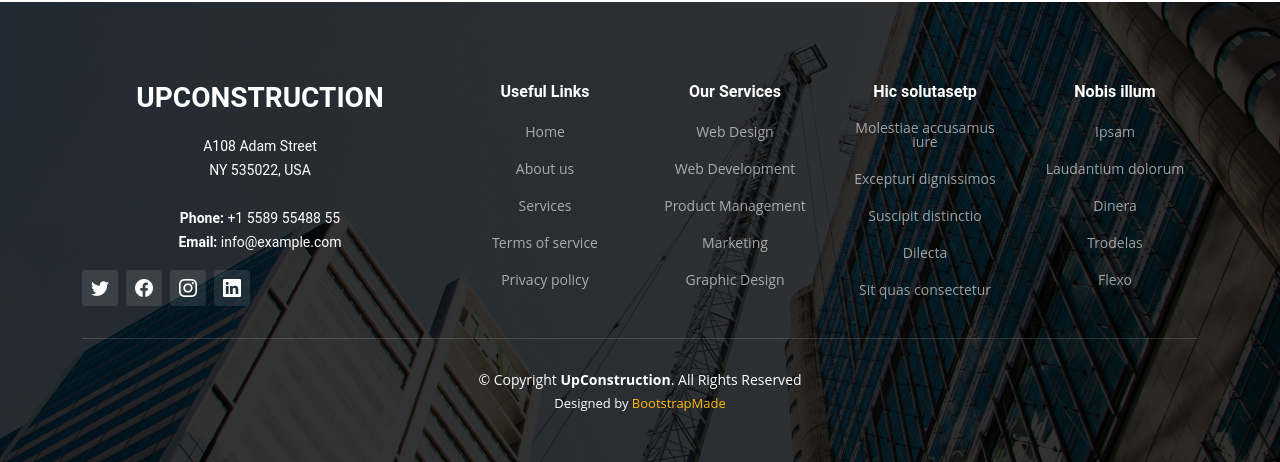
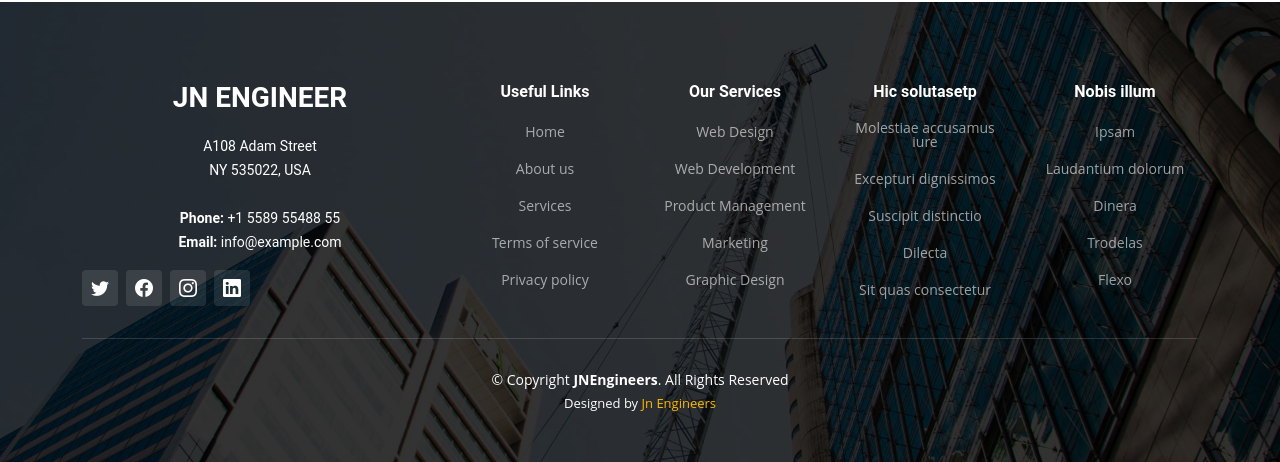
Before and after one commit to arnavktis/frontend_website_1, a React (Create React App) app in the folder website_fron_1/: page /Product in a window 1280 px wide. Shown: the part 1652-2114 px from the top of the page. Built offline with nearby package versions, Linux system fonts and the light colour scheme.

Commit message:
footer changes

```diff
--- a/website_fron_1/src/components/footer.jsx
+++ b/website_fron_1/src/components/footer.jsx
@@ -12,7 +12,7 @@ function Footer() {
                 <div className="row">
                     <div className="col-lg-4 col-md-6">
                     <div className="footer-info">
-                        <h3>UpConstruction</h3>
+                        <h3>Jn Engineer</h3>
                         <p>
                         A108 Adam Street <br />
                         NY 535022, USA
@@ -76,14 +76,10 @@ function Footer() {
             <div className="footer-legal text-center position-relative">
                 <div className="container">
                 <div className="copyright">
-                    &copy; Copyright <strong><span>UpConstruction</span></strong>. All Rights Reserved
+                    &copy; Copyright <strong><span>JNEngineers</span></strong>. All Rights Reserved
                 </div>
                 <div className="credits">
-                    {/* All the links in the footer should remain intact. */}
-                    {/* You can delete the links only if you purchased the pro version. */}
-                    {/* Licensing information: https://bootstrapmade.com/license/ */}
-                    {/* Purchase the pro version with working PHP/AJAX contact form: https://bootstrapmade.com/upconstruction-bootstrap-construction-website-template/ */}
-                    Designed by <a href="https://bootstrapmade.com/">BootstrapMade</a>
+                    Designed by <a href="">Jn Engineers</a>
                 </div>
                 </div>
             </div>
```
